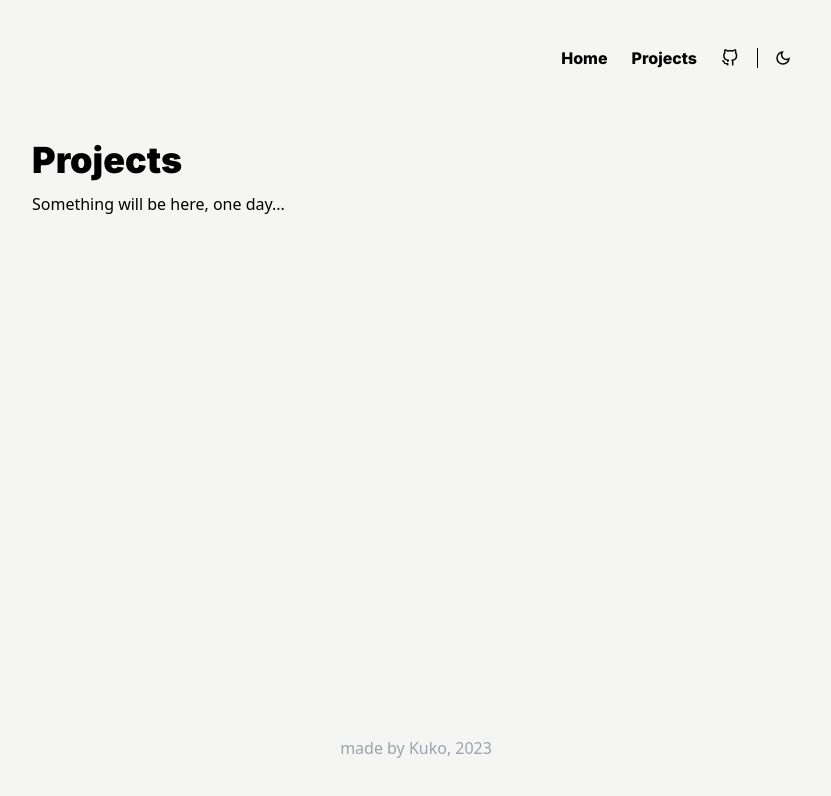
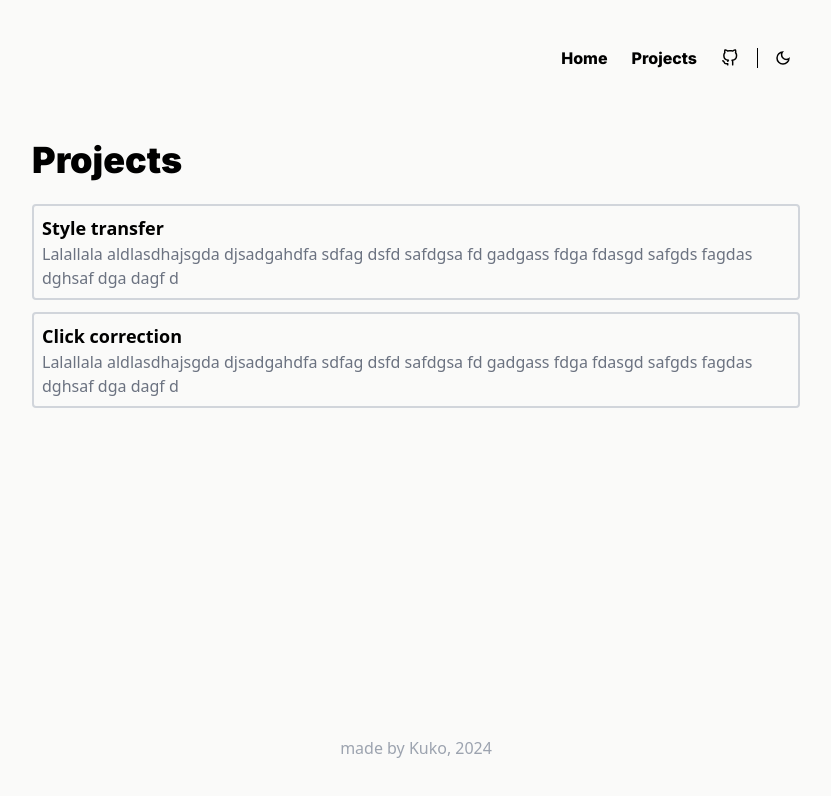
Before and after one commit to kuko6/personal-website, a SvelteKit app: page /projects in a window 1280 px wide. Shown: the top 796 px of the page, without its empty margins (224-1055 px from the left). Built offline with nearby package versions, Linux system fonts and the light colour scheme.

Commit message:
added project layout

```diff
--- a/src/app.css
+++ b/src/app.css
@@ -6,15 +6,14 @@
 
 
 :global(body) {
-    margin: 0;
-    padding: 0;
-    height: 100%;
-  }
-
+  margin: 0;
+  padding: 0;
+  height: 100%;
+}
 
 body {
-    transition: background-color 0.2s ease-in-out, color 0.2s ease-in-out;
-    @apply bg-stone-100 dark:bg-stone-800;
+  transition: background-color 0.2s ease-in-out, color 0.2s ease-in-out;
+  @apply bg-stone-50 dark:bg-stone-800;
 }
 
 /* @layer base {
--- a/src/components/NavIcon.svelte
+++ b/src/components/NavIcon.svelte
@@ -6,6 +6,7 @@
 <a class="p-2 hover:bg-slate-200 dark:hover:bg-slate-600 dark:text-white rounded-md"
   alt={alt}
   href={path}
+  target="_blank"
 >
   <slot />
 </a>
--- /dev/null
+++ b/src/components/Project.svelte
@@ -0,0 +1,10 @@
+<script>
+  export let project;
+</script>
+
+<a href={project.ref}>
+  <div class="border-2 rounded border-gray-300 p-2 hover:border-indigo-400">
+    <h2 class="md:text-lg font-semibold">{project.name}</h2>
+    <p class="text-sm md:text-base text-gray-500 dark:text-gray-300">{project.description}</p>
+  </div>
+</a>
--- a/src/routes/+layout.svelte
+++ b/src/routes/+layout.svelte
@@ -46,21 +46,21 @@
 
   <footer class="py-10">
     <div class="container mx-auto flex items-center justify-center text-gray-400 dark:text-gray-500">
-      <a class="hover:underline underline-offset-2 decoration-blue-400"
-        href="https://github.com/kuko6/kuko">made by Kuko,
+      <a class="hover:underline underline-offset-2 decoration-blue-400" href="https://github.com/kuko6/kuko">
+        made by Kuko,
       </a>
-     <div role="group" class="group pl-1"  on:mouseenter={handleMouseEnter} on:mouseleave={handleMouseLeave}>
-      {#if isVisible}
-        <span>2023</span>
-      {:else }
-        <button class="{confetti ? 'animate-wiggle' : ''}" on:click={party}>🎉</button>
-      {/if }
+      <div role="group" class="group pl-1"  on:mouseenter={handleMouseEnter} on:mouseleave={handleMouseLeave}>
+        {#if isVisible}
+          <span>2024</span>
+        {:else }
+          <button class="{confetti ? 'animate-wiggle' : ''}" on:click={party}>🎉</button>
+        {/if }
       </div>
     </div>
   </footer>
 </div>
 
-<style lang="postcss">
+<style>
   .confetti {
     position: fixed;
     top: -50px;
--- a/src/routes/+page.svelte
+++ b/src/routes/+page.svelte
@@ -1,12 +1,11 @@
-
 <svelte:head>
   <title>Kuko</title>
 </svelte:head>
 
-<div class="space-y-6 md:space-y-8">
+<div class="space-y-6">
   <div class="space-y-3 dark:text-white">
     <h1 class="font-inter font-black text-2xl md:text-4xl">
-      Hello, I'm Jakub 👋
+      Hi, I'm Jakub 👋
     </h1>
     <p class="font-inter leading-7">
       A computer science student from Bratislava, Slovakia.
@@ -18,13 +17,15 @@
     </h2>
     <div class="space-y-3">
       <p class="font-inter leading-8">
-        Throughout my studies, I have developed a deep passion for mobile and web development, machine learning, and computer vision.
+        Throughout my studies, I have developed a deep passion for machine learning and computer vision.
       </p>
       <p class="font-inter leading-8">
-        While I'm still relatively new to the world of programming, I always try to expand my knowledge and skills and constantly seek new challenges and opportunities to grow.
+        While I'm still relatively new to the world of programming, I always try to expand my knowledge and
+        skills and constantly seek new challenges and opportunities to grow.
       </p>
       <p class="font-inter leading-8">
-        Outside of programming, I enjoy learning new languages (currently studying French 🇫🇷), visiting art galleries and playing tennis or skiing.
+        Outside of programming, I enjoy learning new languages (currently studying French 🇫🇷),
+        visiting art galleries and playing tennis or skiing.
       </p>
     </div>
   </div>
--- a/src/routes/projects/+page.svelte
+++ b/src/routes/projects/+page.svelte
@@ -1,12 +1,27 @@
 <svelte:head>
   <title>Projects - Kuko</title>
 </svelte:head>
+<script>
+  import Project from "../../components/Project.svelte";
 
-<div class="space-y-6 md:space-y-8">
-  <div class="space-y-3 dark:text-white">
-    <h1 class="font-inter font-black text-2xl md:text-4xl">
-      Projects
-    </h1>
-    <p>Something will be here, one day...</p>
+  const project = [
+    {
+      "name": "Style transfer",
+      "description": "Lalallala aldlasdhajsgda djsadgahdfa sdfag dsfd safdgsa fd gadgass fdga fdasgd safgds fagdas dghsaf dga dagf d",
+      "ref": "https://github.com/kuko6/style-transfer"
+    },
+    {
+      "name": "Click correction",
+      "description": "Lalallala aldlasdhajsgda djsadgahdfa sdfag dsfd safdgsa fd gadgass fdga fdasgd safgds fagdas dghsaf dga dagf d",
+      "ref": "https://github.com/kuko6/click-correction"
+    }
+  ]
+</script>
+<div class="space-y-6 dark:text-white">
+  <h1 class="font-inter font-black text-2xl md:text-4xl">Projects</h1>
+  <div class="flex flex-col gap-3">
+    {#each project as p}
+      <Project project={p} />
+    {/each}
   </div>
 </div>
```
Also changed, not shown: 1 other file (tests, documents, lock files or other folders).
